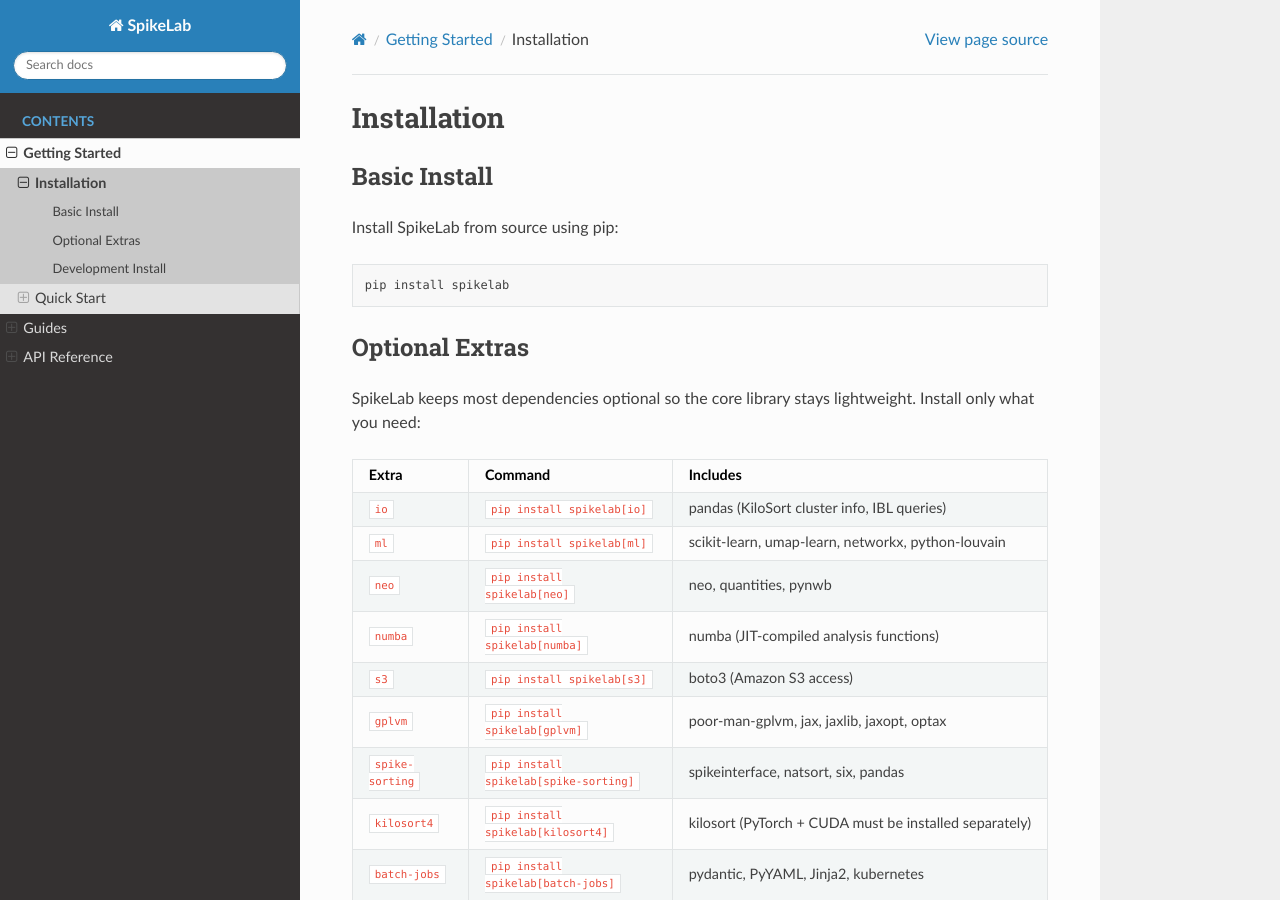
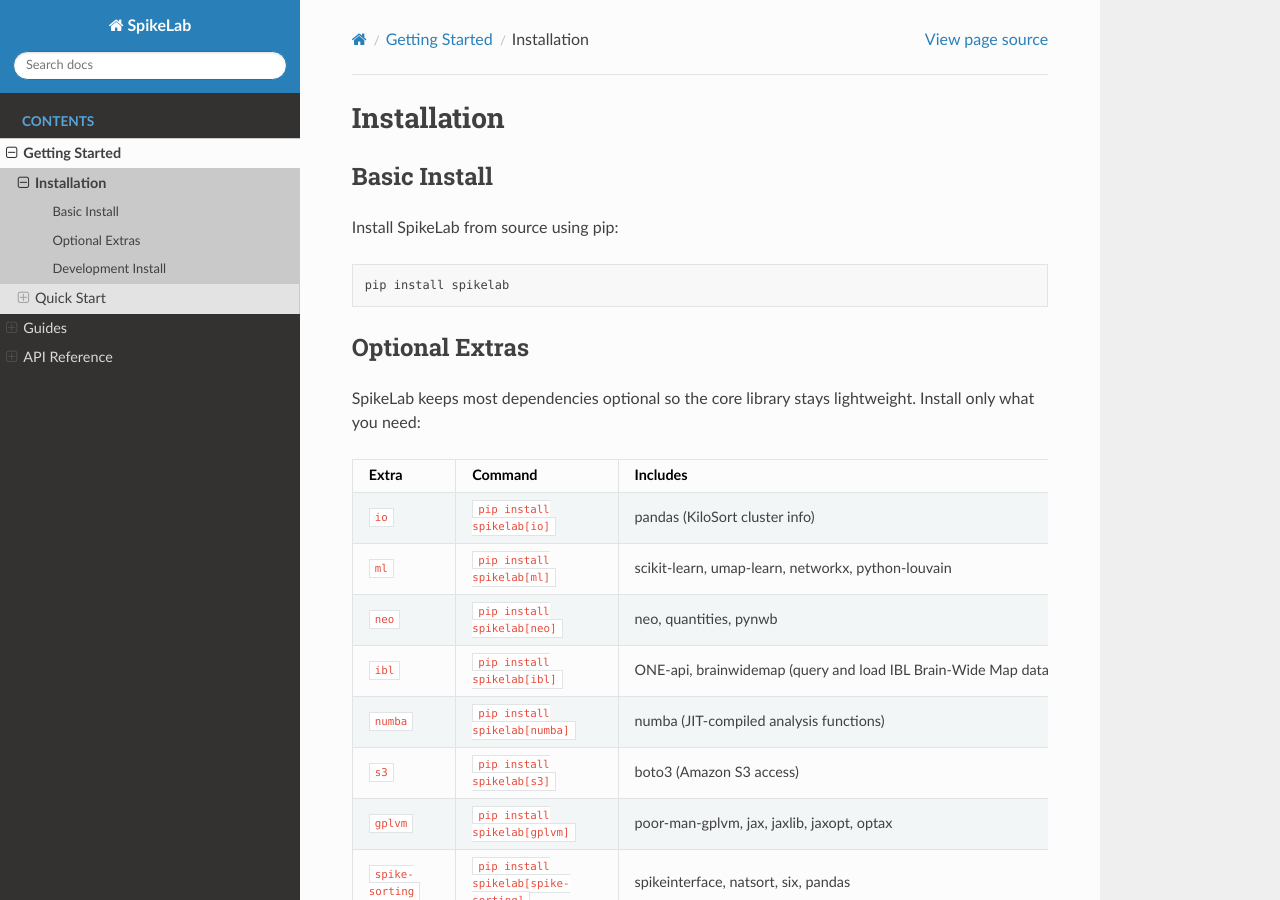
Before and after one commit to braingeneers/SpikeLab, a Sphinx documentation site: the page built from docs/source/getting_started/installation.rst, in a window 1280 px wide and 900 px high. Built offline with Sphinx 7.4.7 and the Read the Docs theme 3.1.0, drawn with Linux system fonts in a browser that asks for light colours.

Commit message:
build: add [ibl] optional extra for IBL data integration
ONE-api and brainwidemap are required by load_spikedata_from_ibl
and query_ibl_probes but were never declared as dependencies. Adds
them as a new [ibl] extra, includes them in [all], and adds matching
entries to environment.yml. Updates README.md and the Sphinx
installation page; corrects a stale note that listed IBL queries
under the [io] extra.

Co-Authored-By: Claude Opus 4.7 (1M context) <noreply@anthropic.com>

```diff
--- a/docs/source/getting_started/installation.rst
+++ b/docs/source/getting_started/installation.rst
@@ -26,13 +26,16 @@ Install only what you need:
      - Includes
    * - ``io``
      - ``pip install spikelab[io]``
-     - pandas (KiloSort cluster info, IBL queries)
+     - pandas (KiloSort cluster info)
    * - ``ml``
      - ``pip install spikelab[ml]``
      - scikit-learn, umap-learn, networkx, python-louvain
    * - ``neo``
      - ``pip install spikelab[neo]``
      - neo, quantities, pynwb
+   * - ``ibl``
+     - ``pip install spikelab[ibl]``
+     - ONE-api, brainwidemap (query and load IBL Brain-Wide Map datasets)
    * - ``numba``
      - ``pip install spikelab[numba]``
      - numba (JIT-compiled analysis functions)
--- a/environment.yml
+++ b/environment.yml
@@ -27,3 +27,5 @@ dependencies:
     # Optional — guarded in source with try/except ImportError
     - neo>=0.12.0
     - quantities>=0.14.0
+    - ONE-api>=2.0
+    - brainwidemap
--- a/pyproject.toml
+++ b/pyproject.toml
@@ -121,6 +121,10 @@ kilosort4 = [
   # PyTorch with CUDA must be installed separately — see:
   # https://pytorch.org/get-started/locally/
 ]
+ibl = [
+  "ONE-api>=2.0",
+  "brainwidemap",
+]
 all = [
   "pandas>=1.3",
   "mcp>=0.9.0",
@@ -147,6 +151,8 @@ all = [
   "PyYAML>=6.0.1",
   "Jinja2>=3.1.0",
   "kubernetes>=30.1.0",
+  "ONE-api>=2.0",
+  "brainwidemap",
 ]
 
 [project.scripts]
```
Also changed, not shown: README.md (+1 -0 lines).
